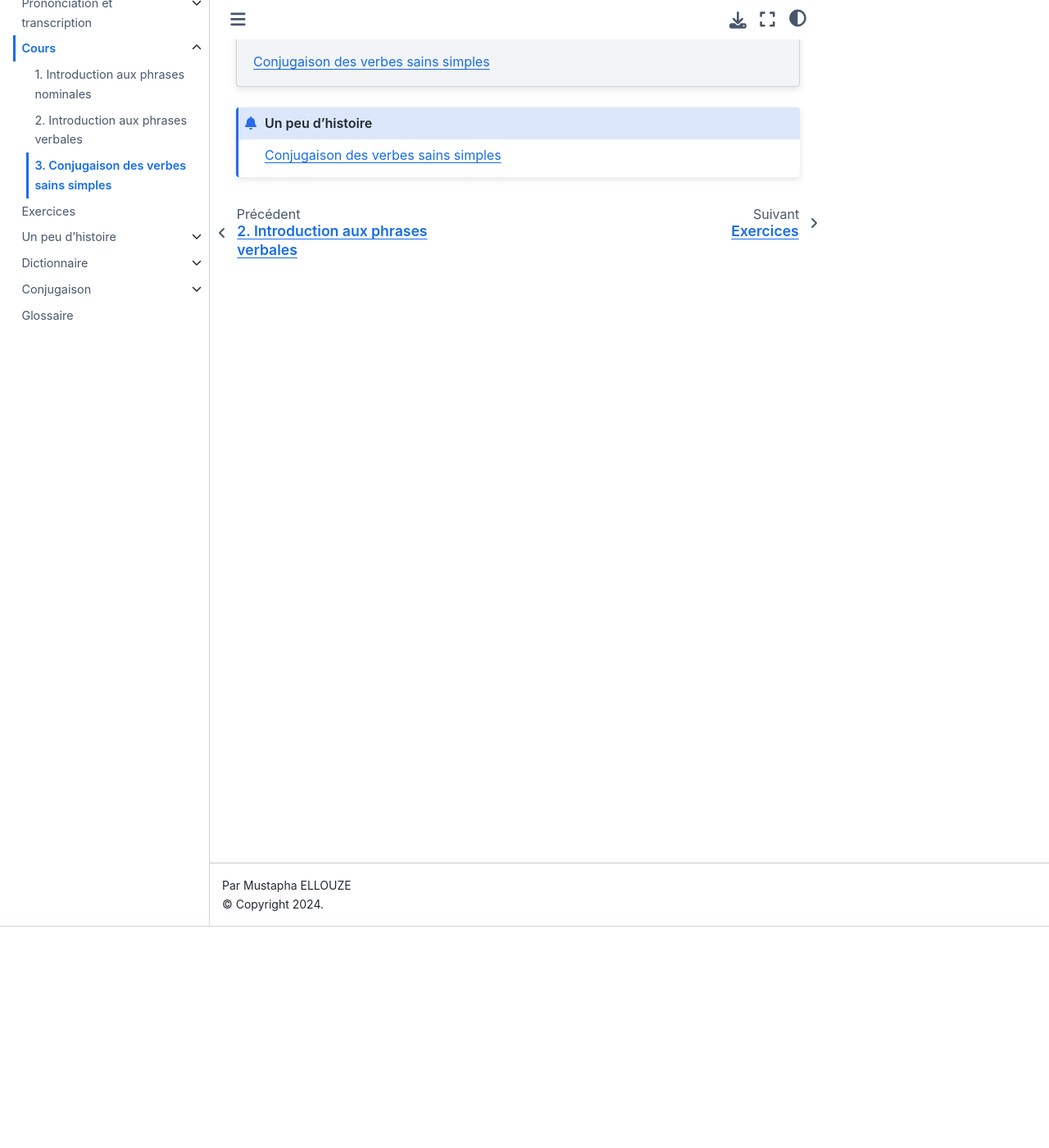
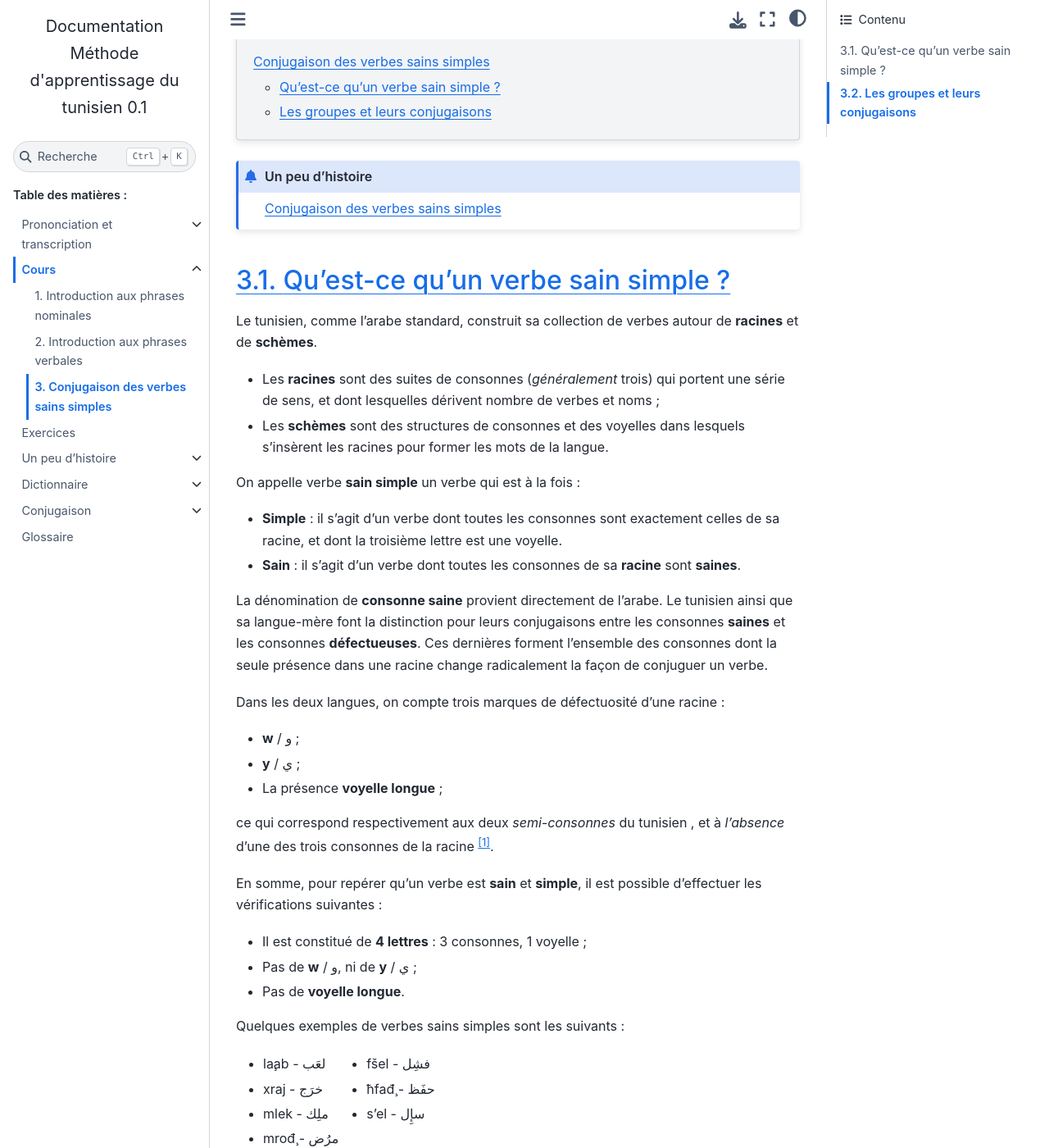
Before and after one commit to MustaphaEllouze/CoursTunisien, a Sphinx documentation site: the page built from sphinx/source/Cours/03_VerbesSainsSimples.rst, in a window 1280 px wide and 1400 px high, scrolled down 270 px. Shown: the whole window at 82% size. Built offline with Sphinx 7.4.7 and the Sphinx Book theme 1.1.4, drawn with Linux system fonts in a browser that asks for light colours; some of the changed text lies outside the part shown.

Commit message:
début chapitre conjugaison

```diff
--- a/sphinx/source/Cours/03_VerbesSainsSimples.rst
+++ b/sphinx/source/Cours/03_VerbesSainsSimples.rst
@@ -11,36 +11,63 @@ réguliers, et qui forment une partie importante des verbes utilisés au quotidi
 
     :ref:`histoire_verbes_sains_simples`
 
-.. \section{Qu'est-ce qu'un verbe sain simple ?}
-.. On appelle verbe sain simple un verbe qui est à la fois :
-.. \begin{itemize}
-..     \item \textbf{Simple :} Comme évoqué plus haut, il s'agit de l'ensemble des verbes dont toutes les consonnes sont exactement celles de sa racine. À quelques exceptions près, vous pouvez admettre que un verbe est sain s'il comportement exactement trois consonnes.
-..     \item \textbf{Sain :} Il s'agit d'un verbe dont toutes les consonnes de sa racine sont saines.
-.. \end{itemize}
+Qu'est-ce qu'un verbe sain simple ?
+-----------------------------------
 
-.. Attardons-nous quelques instants sur la dénomination \textbf{consonne saine}. En arabe standard, et en tunisien, on fait la distinction, au niveau de la conjugaison, entre les lettres saines et les lettres défectueuses. Ces dernières forment l'ensemble des lettres dont la présence dans une racine change la façon de conjuguer le verbe.
+Le tunisien, comme l'arabe standard, construit sa collection de verbes
+autour de **racines** et de **schèmes**.
 
-.. On compte au total quatre marques de la défectuosité d'une racine : \textbf{/w/}, \textbf{/y/} et \textbf{les voyelles longues}.
+* Les **racines** sont des suites de consonnes (*généralement* trois) qui portent une série de sens, et dont lesquelles dérivent nombre de verbes et noms ;
+* Les **schèmes** sont des structures de consonnes et des voyelles dans lesquels s'insèrent les racines pour former les mots de la langue.
 
-.. Si vous avez l'\oe il, vous remarquerez :
+On appelle verbe **sain simple** un verbe qui est à la fois :
 
-.. \begin{itemize}
-..     \item Pour \textbf{/w/} et \textbf{/y/}, il s'agit tout simpelement des deux \textbf{semi-voyelles} du tunisien.
-..     \item Pour les \textbf{voyelles longues}, elles marquent essentiellement l'absence d'une des trois consonnes de la base\footnote{En linguistique arabe, on dit que la racine est justement défectueuse car il lui manque une consonne.}.
-.. \end{itemize}
+* **Simple** : il s'agit d'un verbe dont toutes les consonnes sont exactement celles de sa racine, et dont la troisième lettre est une voyelle.
+* **Sain** : il s'agit d'un verbe dont toutes les consonnes de sa **racine** sont **saines**.
 
-.. En somme, pour repérer un verbe sain simple, faites rapidement les vérifications suivantes :
-.. \begin{itemize}
-..     \item 4 lettres, dont \textbf{3 consonnes}
-..     \item Pas de \textbf{/w/},  ni de \textbf{/y/}
-..     \item \textbf{Pas de voyelle longue}
+La dénomination de **consonne saine** provient directement de l'arabe. Le tunisien
+ainsi que sa langue-mère font la distinction pour leurs conjugaisons entre les
+consonnes **saines** et les consonnes **défectueuses**. Ces dernières forment
+l'ensemble des consonnes dont la seule présence dans une racine change radicalement
+la façon de conjuguer un verbe.
 
-.. \end{itemize}
+Dans les deux langues, on compte trois marques de défectuosité d'une racine :
 
-.. Quelques exemples de verbes sains simples : \textbf{xraj}, \textbf{mro\c{\dh}}, \textbf{mlek}, \textbf{f\v{s}el}, \textbf{l\c{a}ab}, \textbf{\textcrh fa\c{\dh}}, \textbf{s'el}.
+* **w** / arab|[w] ;
+* **y** / arab|[y] ;
+* La présence **voyelle longue** ;
+
+ce qui correspond respectivement aux deux *semi-consonnes* du tunisien , et
+à *l'absence* d'une des trois consonnes de la racine [#]_.
+
+En somme, pour repérer qu'un verbe est **sain** et **simple**, il est possible
+d'effectuer les vérifications suivantes :
+
+* Il est constitué de **4 lettres** : 3 consonnes, 1 voyelle ;
+* Pas de **w** / arab|[w], ni de **y** / arab|[y] ;
+* Pas de **voyelle longue**.
+
+Quelques exemples de verbes sains simples sont les suivants :
+
+.. hlist::
+    :columns: 2
+
+    * tun|[l<ca>ab] - arab|[l<ca>ab]
+    * tun|[xraj] - arab|[xraj]
+    * tun|[mlek] - arab|[mlek]
+    * tun|[mro<cdh>] - arab|[mro<cdh>]
+    * tun|[f<vs>el] - arab|[f<vs>el]
+    * tun|[<hb>fa<cdh>] - arab|[<hb>fa<cdh2>]
+    * tun|[s'el] - arab|[s<I>el]
+
+Les groupes et leurs conjugaisons
+---------------------------------
+
+.. rubric:: Notes de bas de page
+
+.. [#] En linguistique arabe, on dit que la racine est défectueuse justement car il lui manque une consonne.
 
 
-.. \section{Les groupes et leur conjugaison}\label{GroupesVerbesSimples}
 .. Ceci étant dit, il convient de séparer les verbes sains simples en plusieurs groupes, en fonction de la conjugaison qui leur convient. En réalité, la conjugaison de ces trois groupes reste très similaire, et on pourrait imaginer une analyse du tunisien qui ne fasse pas la distinction. Pour un apprentissage plus facile, je vous propose donc de faire cette distinction.
 
 .. La distinction est en réalité déjà faite en arabe standard. Elle n'est pas forcément enseignée en cours, mais vous verrez naturellement les arabophones conjuguer les verbes selon ces groupes-là.
--- a/sphinx/source/UnPeuDHistoire/03_VerbesSainsSimples.rst
+++ b/sphinx/source/UnPeuDHistoire/03_VerbesSainsSimples.rst
@@ -63,7 +63,7 @@ changer le sens de la racine.
 La notion de verbe **sain et simple** s'appuie sur la définition des *racines*
 et des *schèmes* :
 
-* Un verbe est **simple** si toutes les consonnes qui le composent sont les consonnes de sa racine ;
+* Un verbe est **simple** si toutes les consonnes qui le composent sont les consonnes de sa racine, et s'il possède exactement trois voyelles [#]_;
 * Un verbe est **sain** si aucune de ses consonnes n'est remplacée par une voyelle longue et n'est ni un arab|[w] ni un arab|[y]
 
 Les verbes en **arabe standard** sont ensuite rangés en groupes de verbes en
@@ -99,3 +99,12 @@ Ce dernier point est particulièrement vrai, dans la mesure où il est possible
 de remplacer certaines voyelles par d'autres, voire même d'en omettre certaines
 et de fusionner certaines syllabes, et ce même chez des locuteurs qui ont
 *a priori* le même accent.
+
+Les schèmes et les groupes de verbes
+------------------------------------
+
+
+
+.. rubric:: Notes de bas de page
+
+.. [#] Typiquement, un verbe simple ressemble à tun|[/fa<ca>ala/] - arab|[fa<ca>ala]
```
